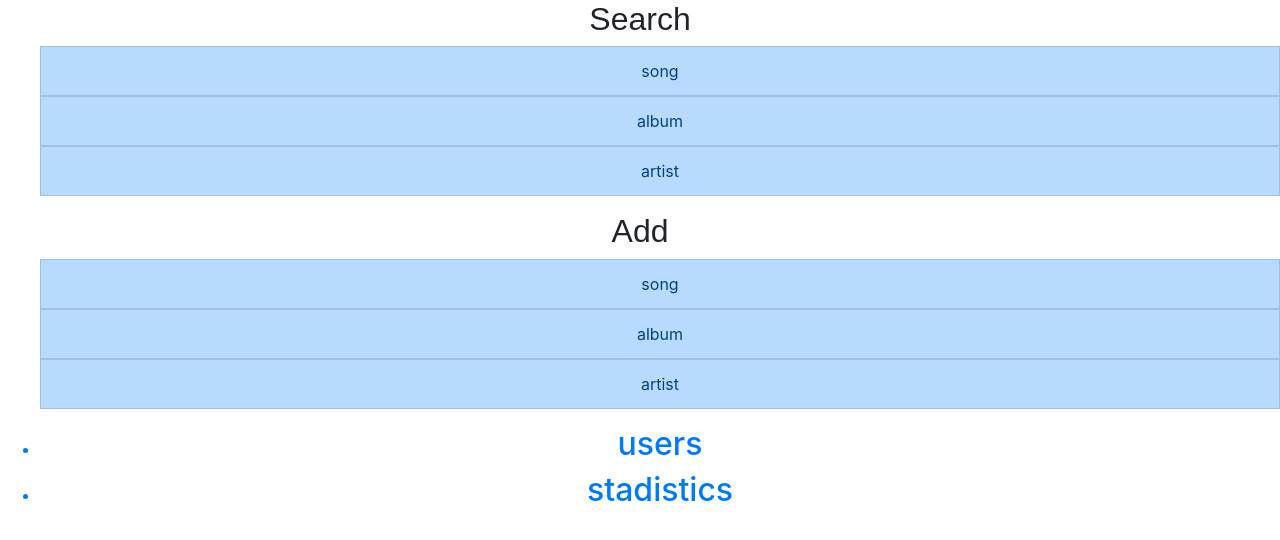
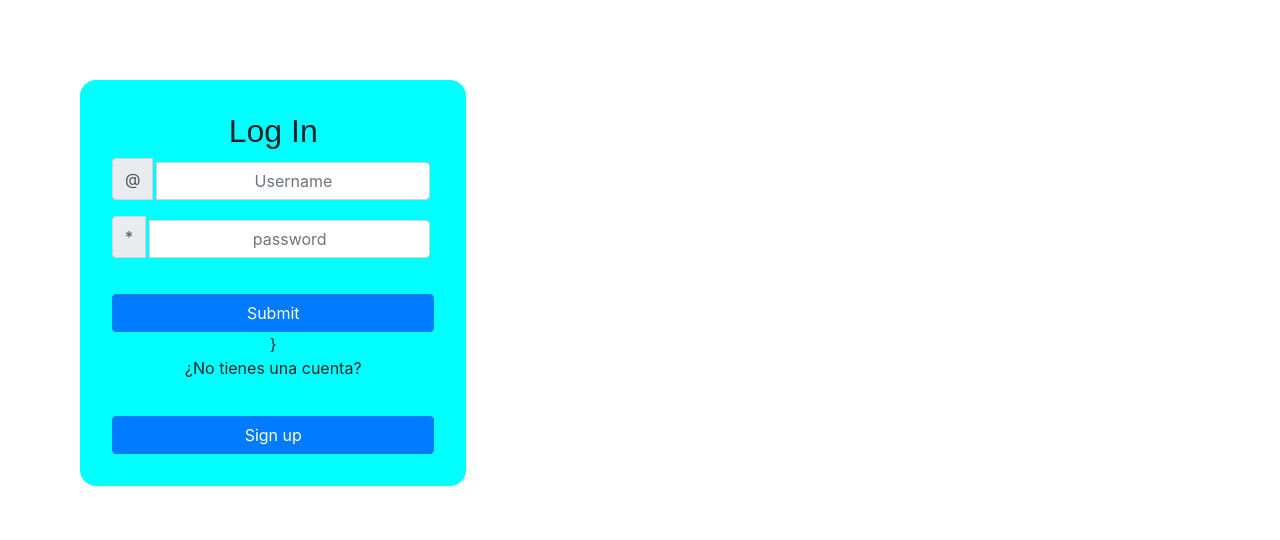
Before and after one commit to tabufellin/web-pseudo-spotify-2, a React (Create React App) app: page /user/admin in a window 1280 px wide. Shown: the top 540 px of the page. Built offline with nearby package versions, Linux system fonts and the light colour scheme; no server answers.

Commit message:
ya funciona lo de los usuarios y entra segun su usuario

```diff
--- a/src/components/App.js
+++ b/src/components/App.js
@@ -15,7 +15,7 @@ import Query1 from './query1/query1';
 
 let list = []
 
-fetch('http://localhost:3001/stadistics/1')
+/*fetch('http://localhost:3001/stadistics/1')
 .then(function(response) {
     return (response.json());
 })
@@ -25,21 +25,17 @@ fetch('http://localhost:3001/stadistics/1')
     console.log(list);
 
 
-});
+});*/
 
 
 const App = () => (
 
-
-
-
       <Switch>
 
         <Route exact path="/" component={LoginScreen}/>
-        <Route exact path="/user/admin" component={Admin} />
-        <Route exact path="/user/:username">
-          <User></User>
-        </Route>
+        <Route exact path="/user/admin" component={LoginScreen} />
+        <Route exact path="/user/:username" component={LoginScreen} />
+        <Route exact path="/login" component={LoginScreen} />
         <Route exact path="/sign-up" component={SignUp} />
 
 
@@ -81,7 +77,7 @@ const App = () => (
 
 );
 
-fetch('http://localhost:3001/stadistics/1')
+/*fetch('http://localhost:3001/stadistics/1')
 .then(function(response) {
     return (response.json());
 })
@@ -92,6 +88,6 @@ fetch('http://localhost:3001/stadistics/1')
 
 
 
-})
+})*/
 
 export default App
--- a/src/components/login_screen/login_screen.js
+++ b/src/components/login_screen/login_screen.js
@@ -2,10 +2,14 @@ import React, { useState, Fragment } from 'react'
 import { createBrowserHistory } from 'history'
 import { Link } from 'react-router-dom'
 import 'bootstrap/dist/css/bootstrap.css';
+import User from '../user/user'
 export const history = createBrowserHistory()
-const LoginScreen = ({ onSubmit }) => {
+const LoginScreen = ({ onSubmit, loggedIn }) => {
     const [userName, changeUserName] = useState('');
     const [password, changePassword] = useState('');
+    const [userLogged, setUserLogged] = useState('');
+   //const loggedIn = {loggedIn}
+
 
     const onPressLogin = () => {
 
@@ -18,7 +22,38 @@ const LoginScreen = ({ onSubmit }) => {
         if (userName === 'admin' && password === 'admin') {
          history.push('/user/admin')
         } else {
-          history.push('/user/' + userName)
+          console.log("voy a buscar")
+
+          const request = new Request('http://localhost:3001/login',{
+            method:'POST',
+            headers: { 'Content-Type':'application/json'},
+            body: JSON.stringify({userName:userName,password:password})
+          })
+          console.log("sdjlksdjaflkdsjflkjdslkfjsdlj")
+          fetch(request).then(res => {
+            console.log("hola")
+            return res.json()}
+          )
+          .catch(error => console.error('Error:', error))
+          .then(res => {
+            console.log('Success:', res)
+            console.log("hfsdofjsdklfjlsajflsd")
+
+            if (res.length > 0) {
+              console.log("entre aqui")
+              setUserLogged([...userLogged, ...res])
+              console.log(userName)
+              const path = '/user/' + userName
+              history.push(path)
+            }
+          })
+
+
+
+
+
+
+
         }
       }
 
@@ -36,6 +71,8 @@ const LoginScreen = ({ onSubmit }) => {
     }
 
 
+
+    if (userLogged.length == 0) {
       return (
 
         <div className="form">
@@ -62,12 +99,14 @@ const LoginScreen = ({ onSubmit }) => {
                     aria-label="password" aria-describedby="basic-addon1"
                     value={password} onChange={e => changePassword(e.target.value)}/>
               </div>
+              <Link to={{pathname: ('/user/' + userName)} }>
 
-            <Link to={`/user/${userName}`}>
                 <button type="submit" className='btn btn-primary' onClick={onPressLogin}>
                     Submit
                 </button>
-            </Link>
+             </Link>}
+
+
 
               <p>¿No tienes una cuenta?</p>
               <Link to={{pathname: '/sign-up'} }>
@@ -83,4 +122,11 @@ const LoginScreen = ({ onSubmit }) => {
       );
     }
 
+    return <User />
+
+
+
+
+  }
+
   export default LoginScreen
--- a/src/components/sign_up/sign_up.js
+++ b/src/components/sign_up/sign_up.js
@@ -13,7 +13,7 @@ const SignUp = ({ onSubmit }) => {
       const request = new Request('http://localhost:3001/signup',{
                 method:'POST',
                 headers: { 'Content-Type':'application/json'},
-                body: JSON.stringify({userName:userName,password:password,hasPermision:false})
+                body: JSON.stringify({userName:userName,password:password})
             })
 
       fetch(request).then(res => res.json())
--- a/src/components/user/user.js
+++ b/src/components/user/user.js
@@ -6,7 +6,7 @@ import { useLocation } from 'react-router-dom'
 
 
 export const history = createBrowserHistory()
-const User = ({path}) => {
+const User = () => {
     let location = useLocation();
     //console.log(location.pathname);
 
```
Lines whose indentation alone changed are shown as unchanged.
